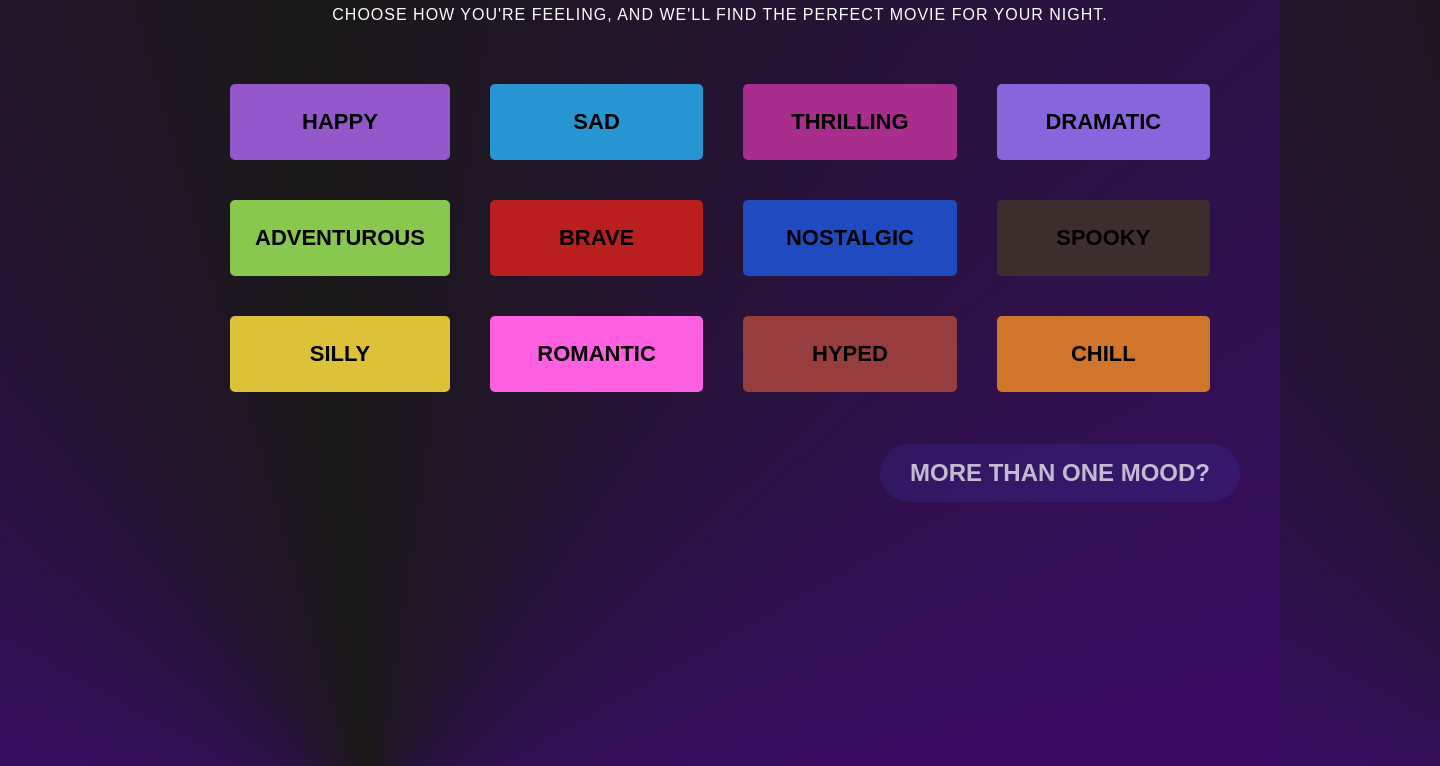
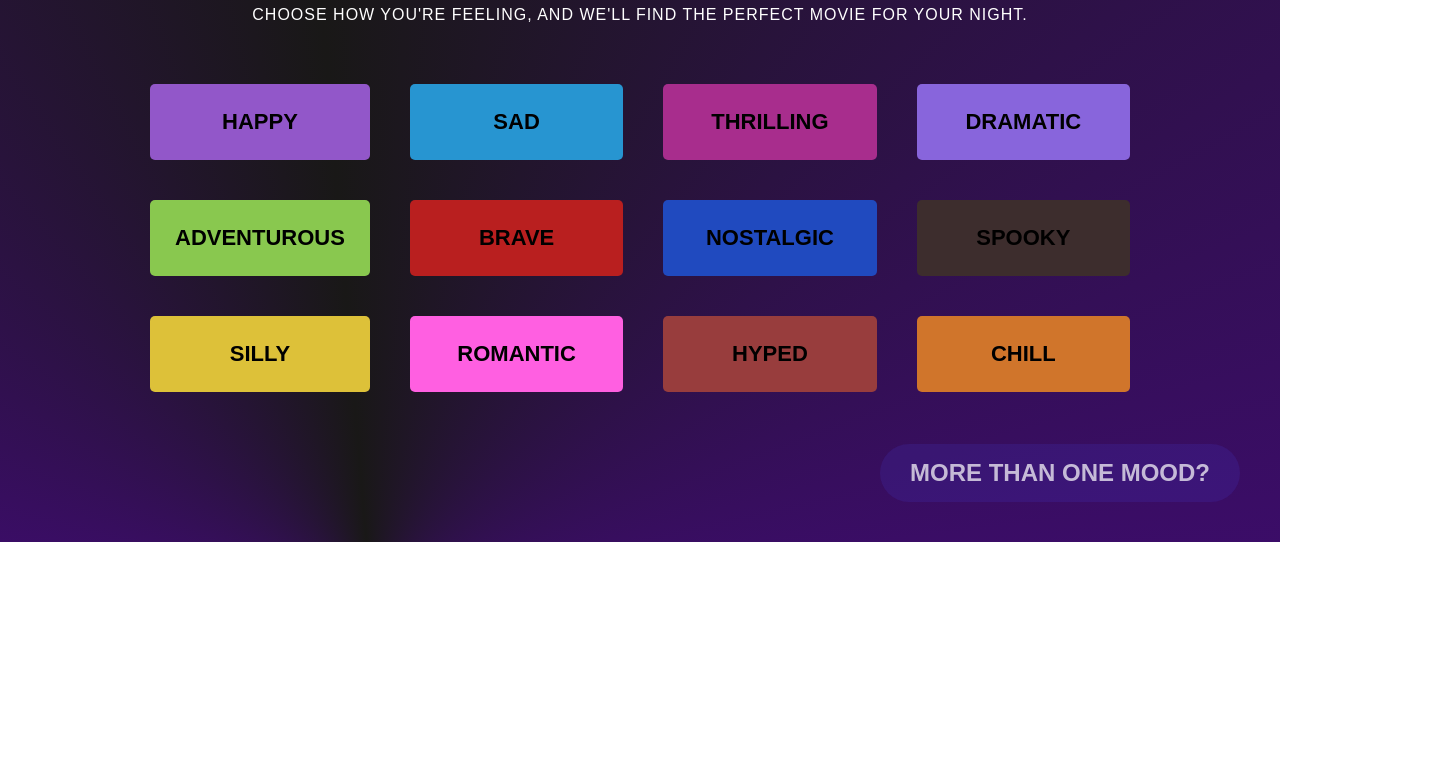
Before and after one commit to Stidjani/FinalAct, a plain HTML site: page index.html in a window 1280 px wide. Shown: the part 258-1024 px from the top of the page, 1440 px wide, since content can reach past the window. After the commit the page ends 800 px from the top, so only its background shows below. Drawn offline with Linux system fonts and the light colour scheme.

Commit message:
fixed background

```diff
--- a/css/styles.css
+++ b/css/styles.css
@@ -34,8 +34,6 @@ body {
 
   /* background-image, copied from FIGMA prototype */
   position: relative;
-  width: 1440px;
-  height: 1024px;
 
   /* Dark Angular Gradient */
   background: conic-gradient(from 12.78deg at 28.99% 107.28%, #191817 -17.51deg, #6100C2 175.51deg, #191817 342.49deg, #6100C2 535.51deg);
```
